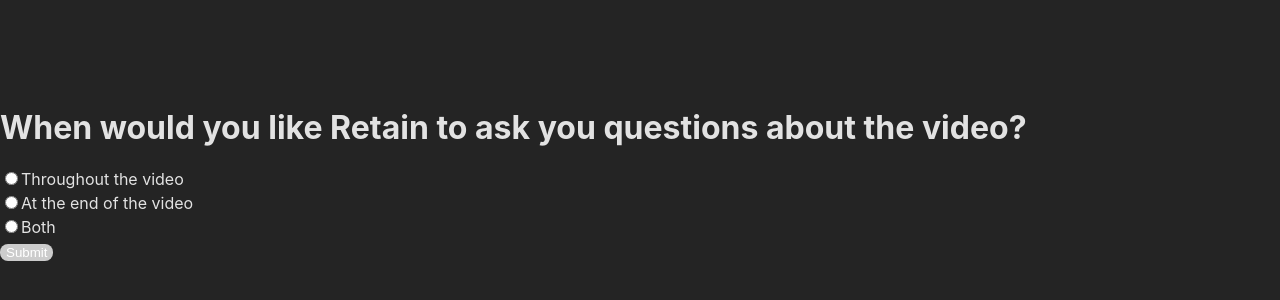
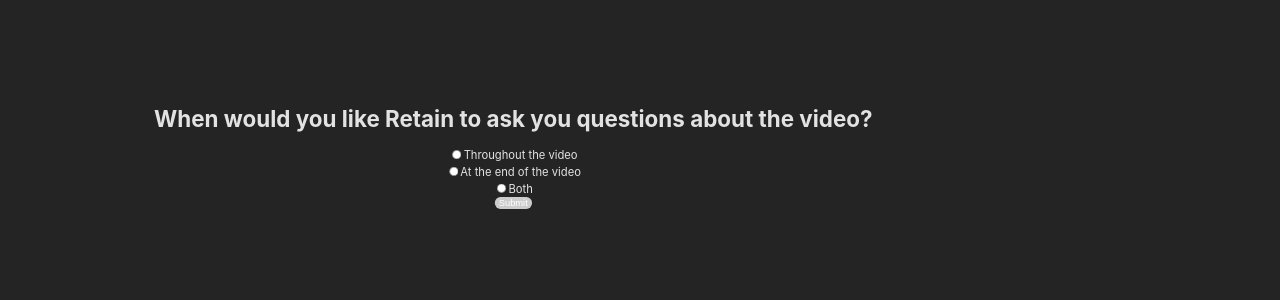
Before and after one commit to pgoel-02/active-recall-extension, a React (Vite) app in the folder react-app/: page / in a window 1280 px wide. Shown: the part 224-524 px from the top of the page. Built offline with nearby package versions, Linux system fonts and the light colour scheme.

Commit message:
Changed submit button color

```diff
--- a/react-app/src/components/IntroQuestion.css
+++ b/react-app/src/components/IntroQuestion.css
@@ -1,7 +1,7 @@
 /* Button styling */
 .submit-button {
   color: white;
-  background-color: #4caf50; /* Green background */
+  background-color: #339937;
   border: none;
   border-radius: 8px;
   cursor: pointer;
@@ -9,10 +9,22 @@
 }
 
 .submit-button:hover {
-  background-color: #45a049; /* Slightly darker green on hover */
+  background-color: #45a049;
 }
 
 .submit-button:disabled {
-  background-color: #cccccc; /* Gray when disabled */
-  cursor: not-allowed; /* Change cursor to indicate disabled */
+  background-color: #cccccc;
+  cursor: not-allowed;
 }
+
+.initial-prompt {
+  width: 100%;
+  height: 100%;
+  display: flex;
+  flex-direction: column;
+  justify-content: center;
+  align-items: center;
+  transform: scale(0.7);
+  transform-origin: top center;
+  overflow: hidden;
+}
```
